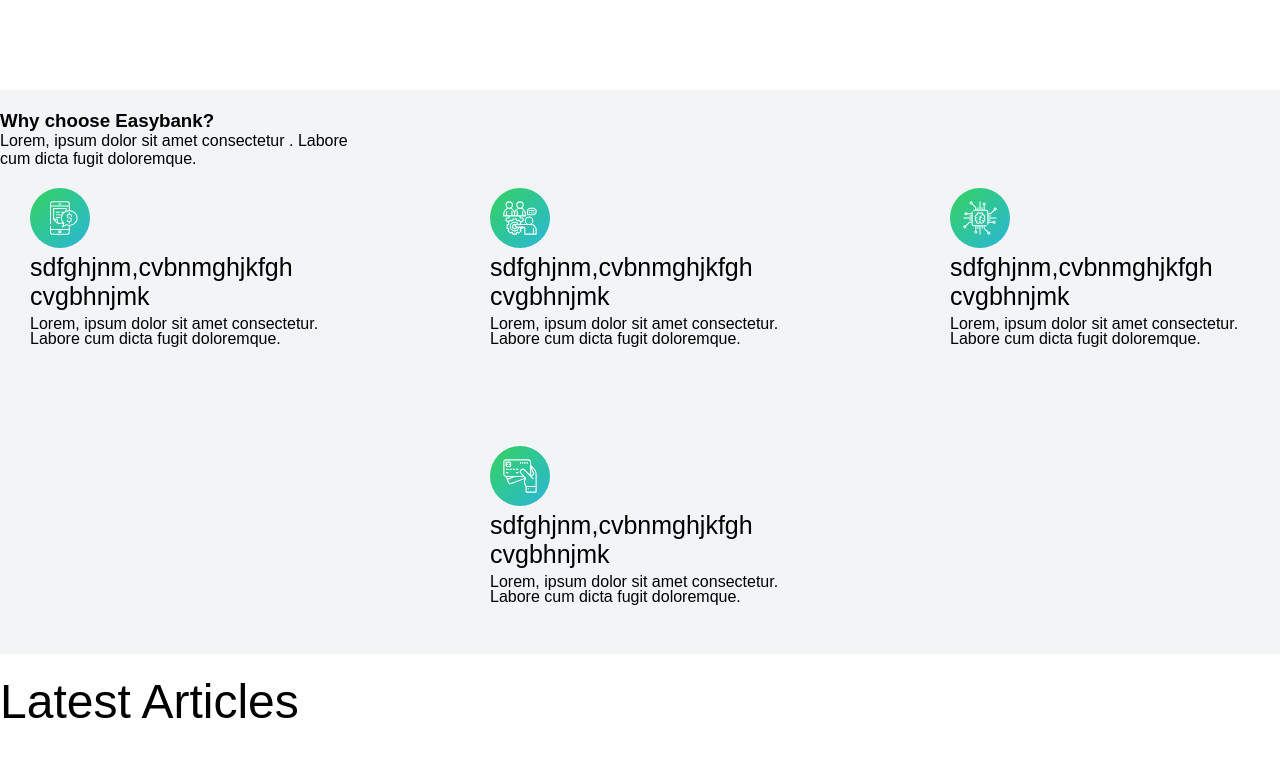
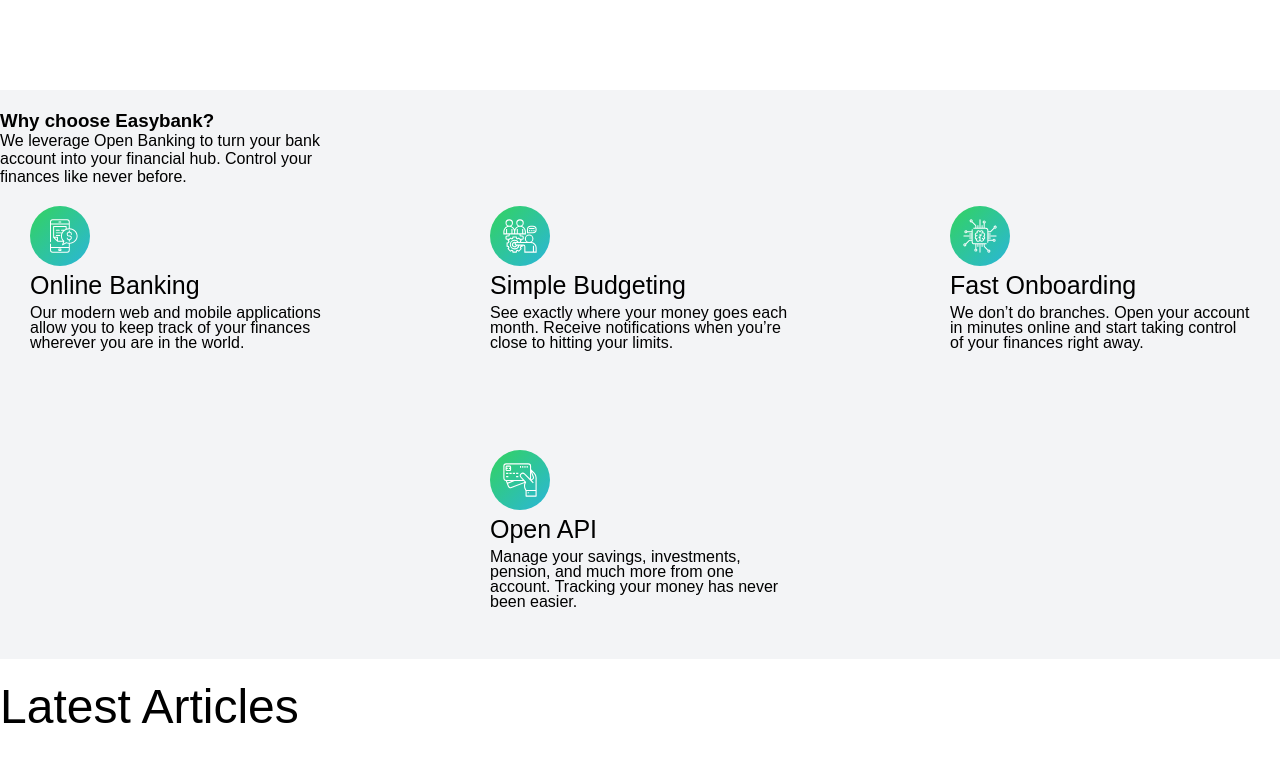
Before and after one commit to AbhijithKK/easybank-landing-page, a React (Vite) app: page / in a window 1280 px wide. Shown: the part 760-1527 px from the top of the page. Built offline with nearby package versions, Linux system fonts and the light colour scheme.

Commit message:
section2 content change

```diff
--- a/src/Section2/Section2.jsx
+++ b/src/Section2/Section2.jsx
@@ -8,25 +8,25 @@
 const Section2 = () => {
   let arr=[
     {image:icon1,
-    title:'sdfghjnm,cvbnmghjkfgh  cvgbhnjmk',
-  content:'Lorem, ipsum dolor sit amet consectetur. Labore cum dicta fugit doloremque.'},
+    title:'  Online Banking',
+  content:'Our modern web and mobile applications allow you to keep track of your finances wherever you are in the world.'},
     {image:icon2,
-    title:'sdfghjnm,cvbnmghjkfgh  cvgbhnjmk',
-  content:'Lorem, ipsum dolor sit amet consectetur. Labore cum dicta fugit doloremque.'},
+    title:'Simple Budgeting',
+  content:'  See exactly where your money goes each month. Receive notifications when you’re close to hitting your limits.'},
     {image:icon3,
-    title:'sdfghjnm,cvbnmghjkfgh  cvgbhnjmk',
-  content:'Lorem, ipsum dolor sit amet consectetur. Labore cum dicta fugit doloremque.'},
+    title:'Fast Onboarding',
+  content:' We don’t do branches. Open your account in minutes online and start taking control of your finances right away.'},
     {image:icon4,
-    title:'sdfghjnm,cvbnmghjkfgh  cvgbhnjmk',
-  content:'Lorem, ipsum dolor sit amet consectetur. Labore cum dicta fugit doloremque.'}
+    title:' Open API',
+  content:'  Manage your savings, investments, pension, and much more from one account. Tracking your money has never been easier.'}
   ]
   return (
     <>
       <div className="section2-main">
         <div className="headding">
           <h3>Why choose Easybank?</h3>
-          <p>Lorem, ipsum dolor sit amet consectetur
-            . Labore cum dicta fugit doloremque.</p>
+          <p> We leverage Open Banking to turn your bank account into your financial hub. Control
+  your finances like never before.</p>
         </div>
         <div className="boxes">
           {
```
